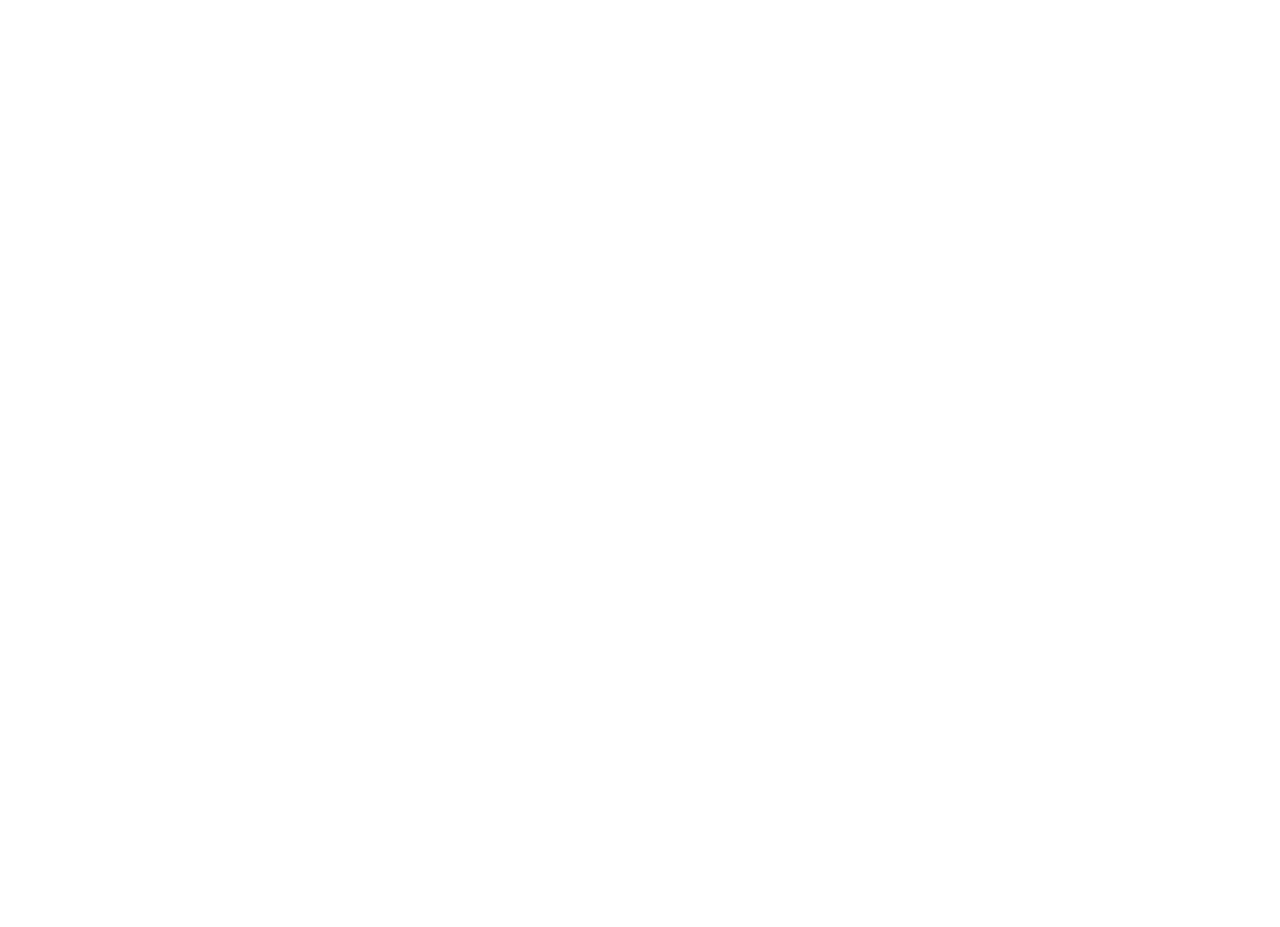
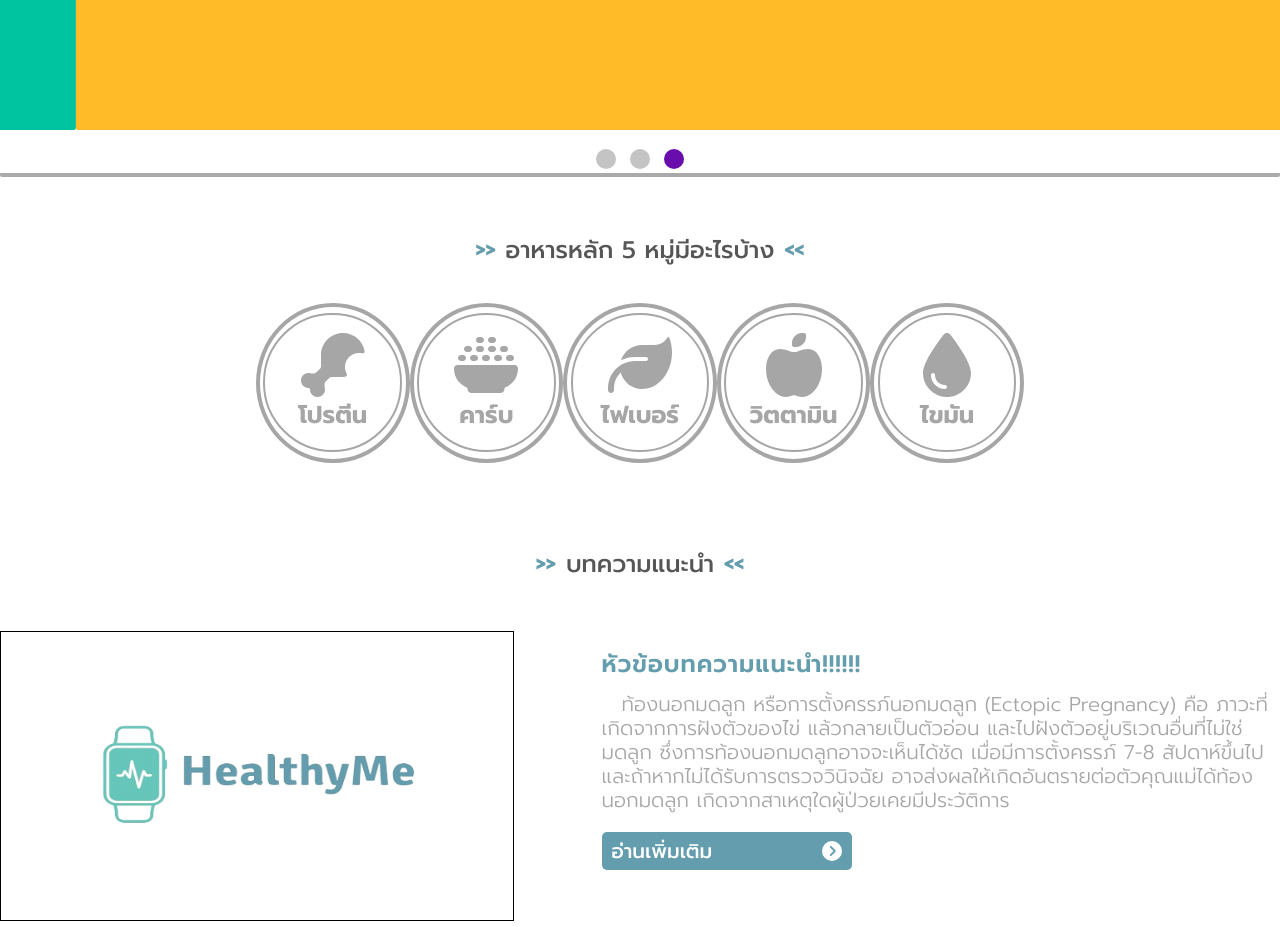
Before and after one commit to Han-Wanburhan/Healthy-Me, a React (Create React App) app in the folder healthy-me-front/: page / in a window 1280 px wide. Shown: the part 380-1307 px from the top of the page. Before the commit the page ends 800 px from the top, so only its background shows below. Built offline with nearby package versions, Linux system fonts and the light colour scheme.

Commit message:
Create Banner Content Home Page Front-end

```diff
--- /dev/null
+++ b/healthy-me-front/src/components/Banner.css
@@ -0,0 +1,46 @@
+.Banner-Container {
+  /* background-color: #6a0dad; */
+  height: 500px;
+  display: flex;
+  align-items: center;
+}
+
+.slideshow {
+  margin: 0 auto;
+  margin-top: 30px;
+  overflow: hidden;
+  max-width: 1400px;
+  width: 100%;
+  border-radius: 2px;
+}
+
+.slideshowSlider {
+  white-space: nowrap;
+  transition: ease 1000ms;
+}
+
+.slide {
+  display: inline-block;
+  height: 400px;
+  width: 100%;
+  border-radius: 2px;
+}
+
+/* Buttons */
+.slideshowDots {
+  text-align: center;
+  border-bottom: 4px solid #aaa;
+}
+.slideshowDot {
+  display: inline-block;
+  height: 20px;
+  width: 20px;
+  border-radius: 50%;
+  cursor: pointer;
+  margin: 15px 7px 0px;
+  background-color: #c4c4c4;
+}
+
+.slideshowDot.active {
+  background-color: #6a0dad;
+}
--- /dev/null
+++ b/healthy-me-front/src/components/Banner.js
@@ -0,0 +1,57 @@
+import "./Banner.css";
+import { useState, useEffect, useRef } from "react";
+const delay = 2500;
+
+const colors = ["#0088FE", "#00C49F", "#FFBB28"];
+const Banner = () => {
+  const [index, setIndex] = useState(0);
+  const timeoutRef = useRef(null);
+
+  function resetTimeout() {
+    if (timeoutRef.current) {
+      clearTimeout(timeoutRef.current);
+    }
+  }
+
+  useEffect(() => {
+    resetTimeout();
+    timeoutRef.current = setTimeout(
+      () =>
+        setIndex((prevIndex) =>
+          prevIndex === colors.length - 1 ? 0 : prevIndex + 1
+        ),
+      delay
+    );
+
+    return () => {
+      resetTimeout();
+    };
+  }, [index]);
+  return (
+    <div className="Banner-Container">
+      <div className="slideshow">
+        <div
+          className="slideshowSlider"
+          style={{ transform: `translate3d(${-index * 100}%, 0, 0)` }}
+        >
+          {colors.map((backgroundColor, index) => (
+            <div className="slide" key={index} style={{ backgroundColor }} />
+          ))}
+        </div>
+        <div className="slideshowDots">
+          {colors.map((_, idx) => (
+            <div
+              key={idx}
+              className={`slideshowDot${index === idx ? " active" : ""}`}
+              onClick={() => {
+                setIndex(idx);
+              }}
+            ></div>
+          ))}
+        </div>
+      </div>
+    </div>
+  );
+};
+
+export default Banner;
--- /dev/null
+++ b/healthy-me-front/src/components/Fivefood.css
@@ -0,0 +1,67 @@
+@import url("https://fonts.googleapis.com/css2?family=Prompt:ital,wght@0,100;0,200;0,300;0,400;0,500;0,600;0,700;0,800;0,900;1,100;1,200;1,300;1,400;1,500;1,600;1,700;1,800;1,900&display=swap");
+.FiveFood-Container {
+  font-family: "Prompt", sans-serif;
+  display: flex;
+  align-items: center;
+  flex-direction: column;
+  margin-top: 1.6%;
+}
+.Header-Container {
+  font-weight: "semi-bold";
+  color: #565656;
+  display: flex;
+}
+
+.Header-Container h3:nth-child(1) {
+  color: #649dad; /* เปลี่ยนสีที่ต้องการ */
+  display: flex;
+  align-items: center;
+}
+
+.Header-Container h3:nth-child(3) {
+  color: #649dad; /* เปลี่ยนสีที่ต้องการ */
+  display: flex;
+  align-items: center;
+}
+
+.FiveFood-Content {
+  display: flex;
+  margin-top: 0.8%;
+  width: 60%;
+  justify-content: space-evenly;
+}
+
+.circle-out {
+  height: 152px;
+  width: 152px;
+  border-radius: 50%;
+  display: inline-block;
+  border: #a6a6a6 solid 4px;
+  display: flex;
+  justify-content: center;
+  align-items: center;
+  flex-direction: row;
+}
+.Header-Context {
+  padding-left: 10px;
+  padding-right: 10px;
+  font-size: 24px;
+  font-weight: 500;
+}
+
+.circle-in {
+  height: 134.63px;
+  width: 134.63px;
+  border-radius: 50%;
+  display: inline-block;
+  border: #a6a6a6 solid 2px;
+  display: flex;
+  justify-content: center;
+  align-items: center;
+  flex-direction: column;
+}
+
+.context {
+  margin: 0%;
+  color: #a6a6a6;
+}
--- /dev/null
+++ b/healthy-me-front/src/components/Fivefood.js
@@ -0,0 +1,54 @@
+import "./Fivefood.css";
+import { FontAwesomeIcon } from "@fortawesome/react-fontawesome";
+import {
+  faDrumstickBite,
+  faBowlRice,
+  faLeaf,
+  faAppleAlt,
+  faDroplet,
+} from "@fortawesome/free-solid-svg-icons";
+
+export const Fivefood = () => {
+  return (
+    <div className="FiveFood-Container">
+      <div className="Header-Container">
+        <h3>{`>>`}</h3>
+        <p className="Header-Context">อาหารหลัก 5 หมู่มีอะไรบ้าง</p>
+        <h3>{`<<`}</h3>
+      </div>
+
+      <div className="FiveFood-Content">
+        <span className="circle-out">
+          <span className="circle-in">
+            <FontAwesomeIcon icon={faDrumstickBite} size="4x" color="#a6a6a6" />
+            <h2 className="context">โปรตีน</h2>
+          </span>
+        </span>
+        <span className="circle-out">
+          <span className="circle-in">
+            <FontAwesomeIcon icon={faBowlRice} size="4x" color="#a6a6a6" />
+            <h2 className="context">คาร์บ</h2>
+          </span>
+        </span>
+        <span className="circle-out">
+          <span className="circle-in">
+            <FontAwesomeIcon icon={faLeaf} size="4x" color="#a6a6a6" />
+            <h2 className="context">ไฟเบอร์</h2>
+          </span>
+        </span>
+        <span className="circle-out">
+          <span className="circle-in">
+            <FontAwesomeIcon icon={faAppleAlt} size="4x" color="#a6a6a6" />
+            <h2 className="context">วิตตามิน</h2>
+          </span>
+        </span>
+        <span className="circle-out">
+          <span className="circle-in">
+            <FontAwesomeIcon icon={faDroplet} size="4x" color="#a6a6a6" />
+            <h2 className="context">ไขมัน</h2>
+          </span>
+        </span>
+      </div>
+    </div>
+  );
+};
--- a/healthy-me-front/src/components/Navbar.css
+++ b/healthy-me-front/src/components/Navbar.css
@@ -12,7 +12,7 @@
   align-items: center;
   width: 100px;
   height: 100%;
-  margin-left: 50px;
+  margin-left: 40px;
 }
 
 .Option-Container {
@@ -30,7 +30,7 @@
 }
 
 .Logo {
-  width: 163px;
+  width: 180px;
   height: 120px;
 }
 
--- /dev/null
+++ b/healthy-me-front/src/components/RecTopic.css
@@ -0,0 +1,59 @@
+.Topic-Conatiner {
+  display: flex;
+  max-width: 1340px;
+  width: 100%;
+  justify-content: space-between;
+  margin-top: 2%;
+}
+
+.Img-content {
+  border: 1px solid #000;
+  /* width: 540px; */
+  width: 40%;
+  height: 288px;
+}
+
+img {
+  width: 100%;
+  height: 100%;
+}
+
+.Topic-Content {
+  width: 53%;
+}
+
+.Topic-Header-Context {
+  margin: 0;
+  font-size: 24px;
+  font-weight: 600;
+  margin-top: 15px;
+  letter-spacing: 1px;
+  color: #649dad;
+}
+.Topic-Preview-Context {
+  font-size: 20px;
+  color: #a6a6a6;
+  text-indent: 20px;
+  font-weight: 300;
+  line-height: 1.2;
+  margin: 0;
+  margin-top: 10px;
+}
+
+.Topic-MoreView {
+  background-color: #649dad;
+  color: white;
+  width: 250px;
+  height: 38px;
+  border-radius: 5px;
+  border: none;
+  font-size: 20px;
+  font-weight: 500;
+  font-family: "Prompt", sans-serif;
+  margin-top: 20px;
+  display: flex;
+  justify-content: space-between;
+  align-items: center;
+  padding-inline-start: 10px;
+  padding-inline-end: 10px;
+}
--- /dev/null
+++ b/healthy-me-front/src/components/RecTopic.js
@@ -0,0 +1,27 @@
+import "./RecTopic.css";
+import testimg from "../image/Logo-removebg-preview.png";
+import { FontAwesomeIcon } from "@fortawesome/react-fontawesome";
+import { faCircleChevronRight } from "@fortawesome/free-solid-svg-icons";
+export const RecTopic = () => {
+  return (
+    <div className="Topic-Conatiner">
+      <div className="Img-content">
+        <img src={testimg} alt="Topic Image" />
+      </div>
+      <div className="Topic-Content">
+        <p className="Topic-Header-Context">หัวข้อบทความแนะนำ!!!!!!</p>
+        <p className="Topic-Preview-Context">
+          ท้องนอกมดลูก หรือการตั้งครรภ์นอกมดลูก (Ectopic Pregnancy) คือ
+          ภาวะที่เกิดจากการฝังตัวของไข่ แล้วกลายเป็นตัวอ่อน
+          และไปฝังตัวอยู่บริเวณอื่นที่ไม่ใช่มดลูก
+          ซึ่งการท้องนอกมดลูกอาจจะเห็นได้ชัด เมื่อมีการตั้งครรภ์ 7-8
+          สัปดาห์ขึ้นไปและถ้าหากไม่ได้รับการตรวจวินิจฉัย อาจส่งผลให้เกิดอันตรายต่อตัวคุณแม่ได้ท้องนอกมดลูก
+          เกิดจากสาเหตุใดผู้ป่วยเคยมีประวัติการ
+        </p>
+        <button className="Topic-MoreView">
+          อ่านเพิ่มเติม <FontAwesomeIcon icon={faCircleChevronRight} />
+        </button>
+      </div>
+    </div>
+  );
+};
--- /dev/null
+++ b/healthy-me-front/src/pages/Home-Page.css
@@ -0,0 +1,27 @@
+@import url("https://fonts.googleapis.com/css2?family=Prompt:ital,wght@0,100;0,200;0,300;0,400;0,500;0,600;0,700;0,800;0,900;1,100;1,200;1,300;1,400;1,500;1,600;1,700;1,800;1,900&display=swap");
+.Main-Page-Content {
+  font-family: "Prompt", sans-serif;
+  display: flex;
+  align-items: center;
+  flex-direction: column;
+  margin-top: 1.6%;
+  width: 100%;
+}
+.MP-Header-Container {
+  font-weight: "semi-bold";
+  color: #565656;
+  display: flex;
+  margin-top: 3%;
+}
+
+.MP-Header-Container h3:nth-child(1) {
+  color: #649dad; /* เปลี่ยนสีที่ต้องการ */
+  display: flex;
+  align-items: center;
+}
+
+.MP-Header-Container h3:nth-child(3) {
+  color: #649dad; /* เปลี่ยนสีที่ต้องการ */
+  display: flex;
+  align-items: center;
+}
--- a/healthy-me-front/src/pages/Home-Page.js
+++ b/healthy-me-front/src/pages/Home-Page.js
@@ -1,8 +1,22 @@
 import Navbar from "../components/Navbar";
+import Banner from "../components/Banner";
+import { Fivefood } from "../components/Fivefood";
+import { RecTopic } from "../components/RecTopic";
+import "./Home-Page.css";
 const HomePage = () => {
   return (
     <div>
       <Navbar />
+      <Banner />
+      <Fivefood />
+      <div className="Main-Page-Content">
+        <div className="MP-Header-Container">
+          <h3>{`>>`}</h3>
+          <p className="Header-Context">บทความแนะนำ</p>
+          <h3>{`<<`}</h3>
+        </div>
+        <RecTopic />
+      </div>
     </div>
   );
 };
```
